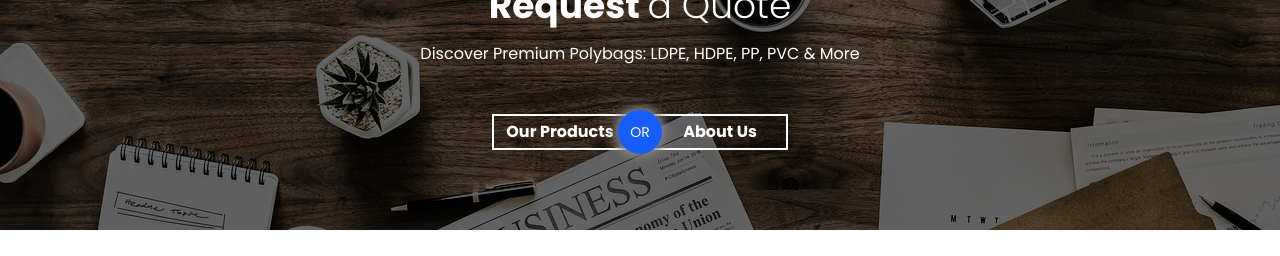
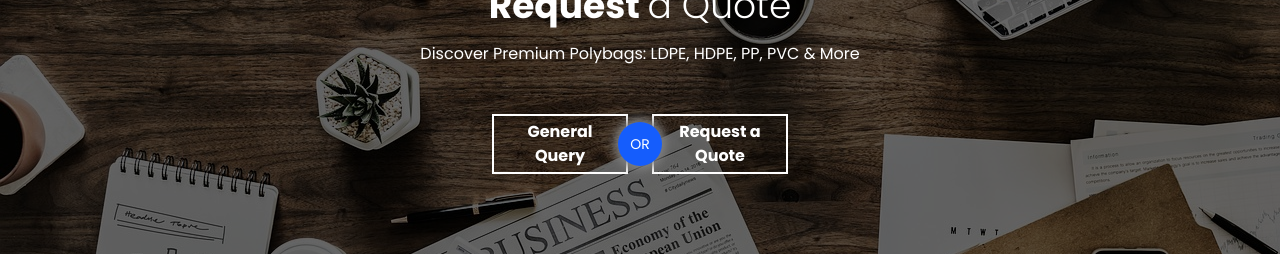
Before and after one commit to shezafatima/MSE_Enterprises, a Next.js app: page /about in a window 1280 px wide. Shown: the part 5760-6016 px from the top of the page. Built offline with nearby package versions, Linux system fonts and the light colour scheme.

Commit message:
first commit

```diff
--- a/app/components/Button.tsx
+++ b/app/components/Button.tsx
@@ -7,7 +7,7 @@ export default function Button(){
           <button className="w-34 mr-3  border-2 border-blue-600 py-1 px-3  text-blue-600 font-bold text-base mt-4 md:mt-0
   transition-all duration-300 ease-in-out focus:outline-none focus:ring-4 focus:ring-blue-600
   hover:text-white  hover:bg-blue-600">
-  <Link target="_blank" href="/products">
+  <Link  href="/products">
     Our Products
   </Link>
 </button>
@@ -18,7 +18,7 @@ export default function Button(){
   <button className="w-34 ml-3  border-2 border-blue-600 py-1 px-3  text-blue-600 font-bold text-base mt-4 md:mt-0
   transition-all duration-300 ease-in-out focus:outline-none focus:ring-4 focus:ring-blue-600
   hover:text-white  hover:bg-blue-600">
-  <Link target="_blank" href="/about">
+  <Link  href="/about">
     About Us
   </Link>
 </button>
--- a/app/components/MobileMenu.tsx
+++ b/app/components/MobileMenu.tsx
@@ -130,6 +130,10 @@ export default function MobileMenu() {
           >
             Company Profile
           </Link>
+           <Link  href={"/quote"}  onClick={() => setOpen(false)}
+            className="mt-4 border-2 bg-blue-600 text-white border-blue-600 text-center py-2 rounded-full hover:bg-white hover:text-blue-600 font-bold">
+    Request A Quote
+  </Link>
         </div>
       </DialogContent>
     </Dialog>
--- a/app/components/QuoteSection.tsx
+++ b/app/components/QuoteSection.tsx
@@ -28,8 +28,8 @@ export default function QuoteSection() {
       <div className="flex flex-row justify-center items-center relative z-10">
         <button className="w-34 mr-3 border-2 border-white py-1 px-3 text-white font-bold text-base mt-4 md:mt-0
           transition-all duration-300 ease-in-out focus:outline-none focus:ring-4 focus:ring-white hover:text-blue-600 hover:bg-white">
-          <Link target="_blank" href="/products">
-            Our Products
+          <Link  href="/contact">
+            General Query
           </Link>
         </button>
 
@@ -39,8 +39,8 @@ export default function QuoteSection() {
 
         <button className="w-34 ml-3 border-2 border-white py-1 px-3 text-white font-bold text-base mt-4 md:mt-0
           transition-all duration-300 ease-in-out focus:outline-none focus:ring-4 focus:ring-white hover:text-blue-600 hover:bg-white">
-          <Link target="_blank" href="/about">
-            About Us
+          <Link  href="/quote">
+            Request a Quote
           </Link>
         </button>
       </div>
--- a/app/contact/page.tsx
+++ b/app/contact/page.tsx
@@ -5,7 +5,7 @@ export default function Contact() {
   return (
     <>
 
-      <section className="bg-white px-6 md:px-12 lg:px-24 py-20">
+      <section className="bg-white px-6 md:px-12 lg:px-24 md:py-20 md:mt-0 mt-8">
         <div className="max-w-6xl mx-auto text-center">
           <h3 className="text-blue-400 font-semibold text-lg mb-4">
             M.S.E Plastic Industries – Your Trusted Polybag Manufacturer
```
